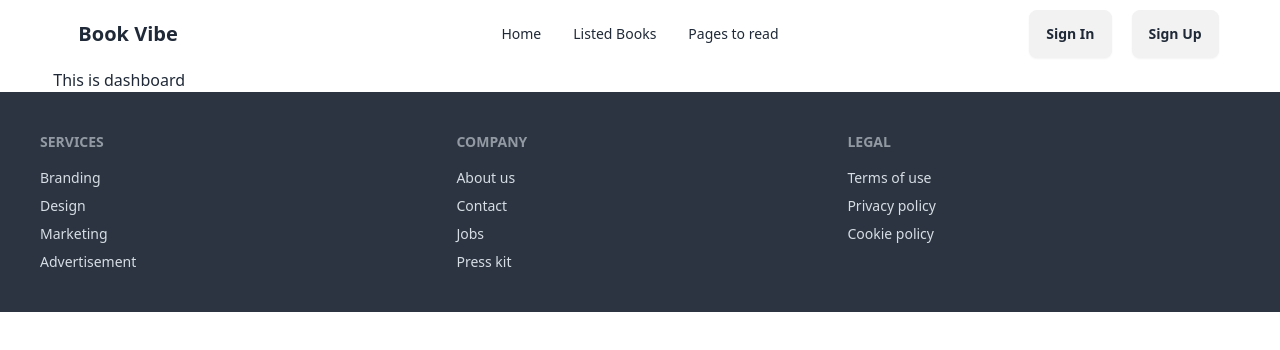
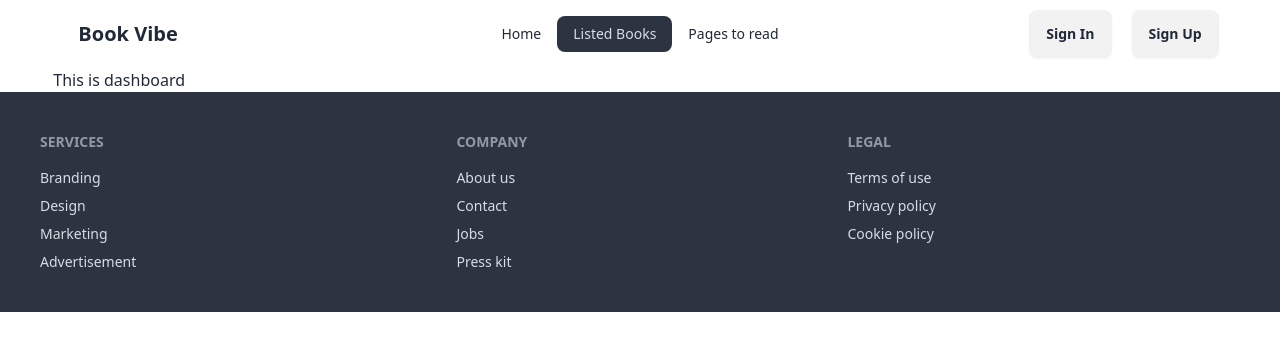
Before and after one commit to sayak53/Book-Vibe-Project, a React (Vite) app: page /dashboard in a window 1280 px wide. Shown: the top 350 px of the page. Built offline with nearby package versions, Linux system fonts and the light colour scheme.

Commit message:
slight changed

```diff
--- a/src/components/Banner/Banner.jsx
+++ b/src/components/Banner/Banner.jsx
@@ -1,3 +1,4 @@
+import { Link } from "react-router-dom";
 import bookimg from "../../assets/books.jpg";
 const Banner = () => {
   return (
--- a/src/components/Books/Books.jsx
+++ b/src/components/Books/Books.jsx
@@ -7,7 +7,7 @@ const Books = () => {
         fetch('../../../public/booksData.json')
         .then(res => res.json())
         .then(data => setBooks(data))
-    },[]);
+    },[])
     return (
         <div className="mt-8 mb-8">
             <p className="text-4xl text-center font-bold">Books:{books.length}</p>
--- a/src/components/Navbar/Navbar.jsx
+++ b/src/components/Navbar/Navbar.jsx
@@ -29,7 +29,7 @@ const Navbar = () => {
               <NavLink to="/">Home</NavLink>
             </li>
             <li>
-              <a>Listed Books</a>
+              <NavLink to={"/dashboard"}>Listed Books</NavLink>
             </li>
             <li>
               <a>Pages to read</a>
@@ -44,7 +44,7 @@ const Navbar = () => {
             <NavLink to="/">Home</NavLink>
           </li>
           <li>
-            <a>Listed Books</a>
+            <NavLink to={"/dashboard"}>Listed Books</NavLink>
           </li>
           <li>
             <a>Pages to read</a>
--- a/src/main.jsx
+++ b/src/main.jsx
@@ -35,7 +35,7 @@ const router = createBrowserRouter([
         element:<Signup></Signup>
       },
       {
-        path:"dashboard",
+        path:"/dashboard",
         element:<Dashboard></Dashboard>
       }
     ]
```
